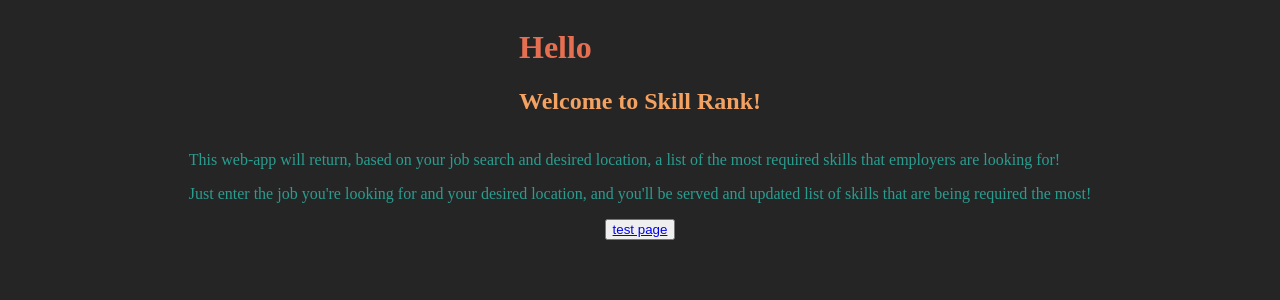
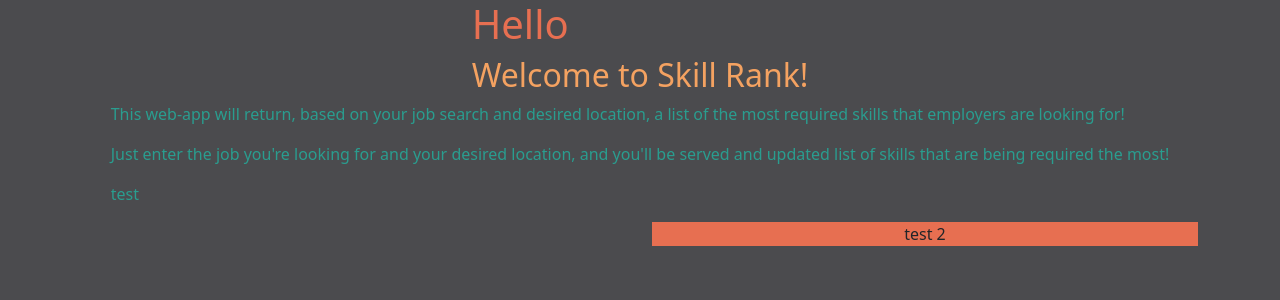
Before and after one commit to dluca22/PyJob, a Flask app: template templates/index.html in a window 1280 px wide. Shown: the top 300 px of the page. Run offline with Flask 2, Linux system fonts and the light colour scheme; the template is opened without the code that fills it, so the values that code supplies are empty; parts of the project's set-up code (start-up, migrations or seed data) failed here and were passed over.

Commit message:
aggiunto bootstrap, TODO, auto update

```diff
--- a/app.py
+++ b/app.py
@@ -1,19 +1,33 @@
 from distutils.log import debug
 from flask import Flask, render_template
 
+
 app = Flask(__name__)
+
+
 
 @app.route("/")
 @app.route("/home")
 @app.route("/index")
 def index():
+    list = []
+    with open("list_of_keys.txt", "r") as file:
 
-    return render_template("index.html")
+        for line in file:
+            list.append(line)
 
-@app.route("/test")
-def test():
+    return render_template("index.html", list=list)
 
-    return render_template("test.html", visibility="hidden")
-    ''
+# @app.route("/test")
+# def test():
+
+#     return render_template("test.html", visibility="hidden")
+
+
 if __name__ == "__main__":
     app.run(host="127.0.0.1", port=8080, debug=True)
+
+    # TEMP - reload every secondss
+    while True:
+        sleep(1)
+        app.run()
--- a/static/style.css
+++ b/static/style.css
@@ -2,7 +2,7 @@
     display: flex;
     align-items: center;
     flex-direction: column;
-    background-color: #252526 ;
+    background-color: #4b4b4e !important;
 }
 div{
     align-items: center;
@@ -16,3 +16,10 @@
 .presentation {
     color: #2a9d8f;
 }
+
+.results {
+    background-color: yellow;
+}
+.info {
+    background-color: #e76f51;
+}
--- a/templates/index.html
+++ b/templates/index.html
@@ -1,6 +1,6 @@
 {%extends "layout.html" %}
 
-{%block title%} custom page {%endblock%}
+{%block title%} index {%endblock%}
 
 {%block body%}
 <div class="header">
@@ -8,9 +8,33 @@
     <h2>Welcome to Skill Rank!</h2>
 </div>
 <div class="presentation">
-    <p>This web-app will return, based on your job search and desired location, a list of the most required skills that employers are looking for!</p>
-    <p>Just enter the job you're looking for and your desired location, and you'll be served and updated list of skills that are being required the most!</p>
+    <p>This web-app will return, based on your job search and desired location, a list of the most required skills that
+        employers are looking for!</p>
+    <p>Just enter the job you're looking for and your desired location, and you'll be served and updated list of skills
+        that are being required the most!</p>
+    <p>test</p>
 </div>
-{%block another%} {% endblock %}
-<button style="visibility: {{ visibility }}"><a href="/test">test page</a></button>
-{%endblock%}
+
+<div class="main-section container text-center">
+    <div class="row align-items-start">
+
+
+        <div class="col">
+            <div class="results">
+                <ul>
+                    {% for item in list%}
+                        <li style="list-style: none ;">{{item}}</li>
+                    {%endfor%}
+                </ul>
+            </div>
+        </div>
+        <div class="col">
+            <div class="info">
+                <p>test 2</p>
+            </div>
+        </div>
+
+
+    </div>
+
+    {%endblock%}
--- a/templates/layout.html
+++ b/templates/layout.html
@@ -6,6 +6,13 @@
     <meta name="viewport" content="width=device-width, initial-scale=1.0">
     <title>{%block title%}{%endblock%}</title>
     <link rel="stylesheet" href="/static/style.css">
+    <!-- Bootstrap CSS -->
+    <link href="https://cdn.jsdelivr.net/npm/bootstrap@5.2.0/dist/css/bootstrap.min.css" rel="stylesheet" integrity="sha384-gH2yIJqKdNHPEq0n4Mqa/HGKIhSkIHeL5AyhkYV8i59U5AR6csBvApHHNl/vI1Bx" crossorigin="anonymous">
+
+    <!-- Bootsrap JavaScript Bundle with Popper -->
+    <script src="https://cdn.jsdelivr.net/npm/bootstrap@5.2.0/dist/js/bootstrap.bundle.min.js" integrity="sha384-A3rJD856KowSb7dwlZdYEkO39Gagi7vIsF0jrRAoQmDKKtQBHUuLZ9AsSv4jD4Xa" crossorigin="anonymous"></script>
+
+
 </head>
 <body>
     {%block body%}
```
